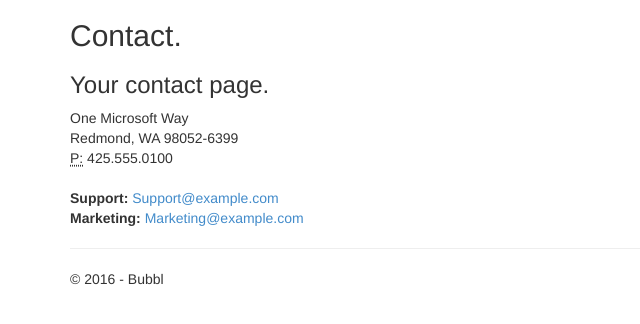
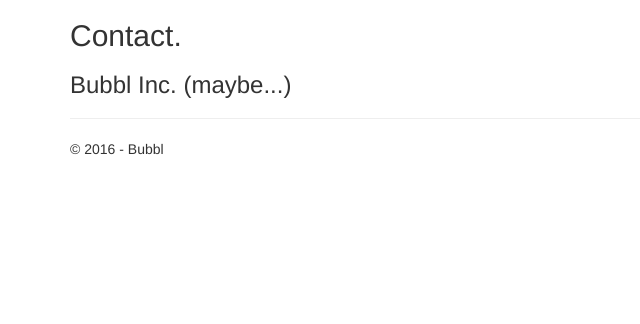
Before and after one commit to razgriz8426/Bubbl, a Flask app: page /contact in a window 1280 px wide. Shown: the part 51-375 px from the top of the page, without its empty margins (0-640 px from the left). Run offline with Flask 2, Linux system fonts and the light colour scheme; some libraries are stand-ins or nearby versions.

Commit message:
More editing

```diff
--- a/Bubbl/templates/contact.html
+++ b/Bubbl/templates/contact.html
@@ -15,15 +15,12 @@
 <h3>{{ message }}</h3>
 
 <address>
-    One Microsoft Way<br />
-    Redmond, WA 98052-6399<br />
-    <abbr title="Phone">P:</abbr>
-    425.555.0100
+
+
 </address>
 
 <address>
-    <strong>Support:</strong>   <a href="mailto:Support@example.com">Support@example.com</a><br />
-    <strong>Marketing:</strong> <a href="mailto:Marketing@example.com">Marketing@example.com</a>
+
 </address>
 
 {% endblock %}
--- a/Bubbl/templates/index.html
+++ b/Bubbl/templates/index.html
@@ -14,17 +14,17 @@
         <p>
             You write a blog, then you get a bubbl around you. The more people like it, the larger your bubbl grows!
         </p>
-        <p><a class="btn btn-default" href="http://flask.pocoo.org/docs/">Learn more &raquo;</a></p>
+        <p><a class="btn btn-default" href="">This button does nothing &raquo;</a></p>
     </div>
     <div class="col-md-4">
         <h2>I need this in my life</h2>
         <p>Don't you worry, we're getting there.</p>
-        <p><a class="btn btn-default" href="https://pypi.python.org/pypi">Learn more &raquo;</a></p>
+        <p><a class="btn btn-default" href="http://bubblblog.com">Reload page &raquo;</a></p>
     </div>
     <div class="col-md-4">
         <h2>Do you have anything for this section?</h2>
         <p>Nope, not yet. This is a big improvement already, so get off my back.</p>
-        <p><a class="btn btn-default" href="http://azure.microsoft.com">Learn more &raquo;</a></p>
+        <p><a class="btn btn-default" href="https://www.youtube.com/watch?v=dQw4w9WgXcQ">Don't click this button! &raquo;</a></p>
     </div>
 </div>
 
--- a/Bubbl/views.py
+++ b/Bubbl/views.py
@@ -23,7 +23,7 @@ def contact():
         'contact.html',
         title='Contact',
         year=datetime.now().year,
-        message='Your contact page.'
+        message='Bubbl Inc. (maybe...)'
     )
 
 @app.route('/about')
@@ -31,7 +31,7 @@ def about():
     """Renders the about page."""
     return render_template(
         'about.html',
-        title='About',
+        title='About Bubbl',
         year=datetime.now().year,
-        message='Your application description page.'
+        message='See homepage for anything relevant'
     )
```
